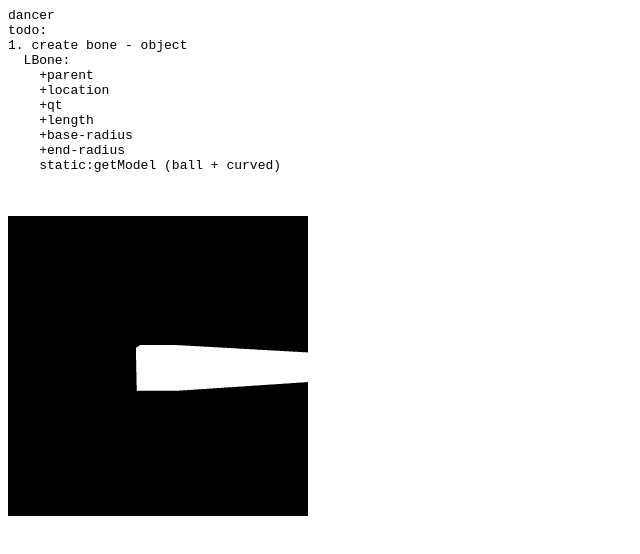
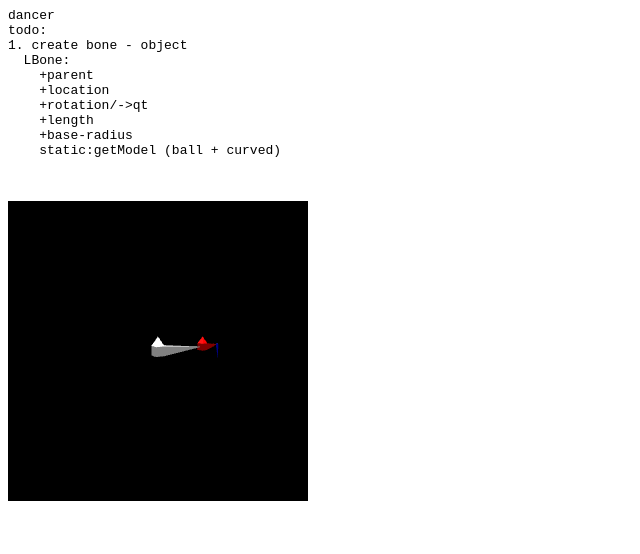
Before and after one commit to lukes611/Dance3D, a plain HTML site: page static/index.html in a window 1280 px wide. Shown: the whole page, without its empty margins (0-640 px from the left). Drawn offline with Linux system fonts and the light colour scheme.

Commit message:
now have working bone... i think

```diff
--- a/static/index.html
+++ b/static/index.html
@@ -9,6 +9,7 @@
     <script src="js/loqur/L3DOb.js"></script>
     <script src="js/loqur/three.js"></script>
     <script src="js/loqur/LVR.js"></script>
+    <script src="js/loqur/LSkeleton.js"></script>
 
   </head>
   <body>
@@ -19,10 +20,9 @@ todo:
   LBone:
     +parent
     +location
-    +qt
+    +rotation/->qt
     +length
     +base-radius
-    +end-radius
     static:getModel (ball + curved)
 
     </pre>
@@ -32,60 +32,24 @@ var renderer = new THREE.WebGLRenderer({antialias : true});
 renderer.setSize(300,300);
 $(document.body).append(renderer.domElement);
 
-function boneModel(size, length){
-  var ret = new L3DOb();
-  var hs = size / 2;
-  ret.verts.push(new LV3(-hs, -hs, hs));
-  ret.verts.push(new LV3(hs, -hs, hs));
-  ret.verts.push(new LV3(hs, hs, hs));
-  ret.verts.push(new LV3(-hs, hs, hs));
-  ret.verts.push(new LV3(-hs, -hs, -hs));
-  ret.verts.push(new LV3(hs, -hs, -hs));
-  ret.verts.push(new LV3(hs, hs, -hs));
-  ret.verts.push(new LV3(-hs, hs, -hs));
-  ret.verts.push(new LV3(length, 0, 0));
 
 
-  //front
-  ret.faces.push([0,1,2]);
-  ret.faces.push([0,2,3]);
-  //back:
-  ret.faces.push([4,7,6]);
-  ret.faces.push([4,6,5]);
-  //l-side:
-  ret.faces.push([0,3,7]);
-  ret.faces.push([0,7,4]);
-  //r-side:
-  //ret.faces.push([2,6,1]);
-  //ret.faces.push([6,5,1]);
-  //top:
-  ret.faces.push([3,2,6]);
-  ret.faces.push([3,6,7]);
-  //bottom:
-  ret.faces.push([4,5,0]);
-  ret.faces.push([0,5,1]);
-
-  //pyra#1
-  ret.faces.push([1,8,2]);
-  ret.faces.push([2,8,6]);
-  ret.faces.push([5,6,8]);
-  ret.faces.push([1,5,8]);
-
-
-  return ret;
-}
-
-var bone = boneModel(10, 100);
+var ng = 90;
 
 (function render(){
     var scene = new THREE.Scene();
-    var light = new THREE.AmbientLight( 0x050505 , 10); // soft white light
+    var light = new THREE.AmbientLight( 0x404040 , 2); // soft white light
     scene.add( light );
 
-    var dirLight = new THREE.DirectionalLight(0xffffff, 10);
-    dirLight.position.set(1, 1, 1);
+    var dirLight = new THREE.DirectionalLight(0xffffff, 15);
+    dirLight.position.set(0, 1, 0);
     scene.add(dirLight);
-    scene.add(bone.tjs({color : 'white'}));
+    var bone = new LBone(null, 10, 60, new LV3(0,0,0), new LV3(0,ng++,0));
+    var bone2 = new LBone(bone, 8, 30, new LV3(0,0,0), new LV3(0,Math.sin(ng/10) * 10, 0));
+    var bone3 = new LBone(bone2, 2, 20, new LV3(0,0,0), new LV3(0,0,Math.sin(ng/80) * 80));
+    scene.add(bone.getModel().tjs({color : 'white'}));
+    scene.add(bone2.getModel().tjs({color : 'red'}));
+    scene.add(bone3.getModel().tjs({color : 'blue'}));
 /*
     if(cont.drawEditor){
         var ob = createArm(100);
@@ -106,7 +70,7 @@ var bone = boneModel(10, 100);
 */
     var center = new LV3(0,0,0);
     var size = renderer.getSize();
-    var cam = L3DOb.cadCam(size.width, size.height, 90 , 10, 50);
+    var cam = L3DOb.cadCam(size.width, size.height, 90 , 10, 200);
     renderer.render( scene, cam);
     requestAnimationFrame( render );
 })();
--- a/static/js/loqur/LLA.js
+++ b/static/js/loqur/LLA.js
@@ -789,7 +789,7 @@ LQt.prototype.setAs = function(o){
     this.w = o.w;
 };
 
-//poly: LV3, angle: Number
+//pole: LV3, angle: Number
 LQt.fromPole = function(pole, angle){
     angle /= (2.0*LV2.rad2deg);
     ret = LQt.zero();
--- /dev/null
+++ b/static/js/loqur/LSkeleton.js
@@ -0,0 +1,107 @@
+
+
+function LBone(parent, baseSize, length, location, rotation){
+  this.parent = parent;
+  this.location = location.copy();
+  this.rotation = rotation.copy();
+  this.length = length;
+  this.base = baseSize;
+  this.children = [];
+}
+
+LBone.prototype.qt = function(){
+  if(this.parent == null) return LQt.rotation(this.rotation.x, this.rotation.y, this.rotation.z);
+  else{
+    var myQt = LQt.rotation(this.rotation.x, this.rotation.y, this.rotation.z);
+    return this.parent.qt().mult(myQt);
+  }
+};
+
+LBone.prototype.tip = function(){
+  var p, myQt;
+  if(this.parent == null){ //for the base, the tip is just the end + the base (location)
+    p = new LV3(this.length, 0, 0);
+    myQt = LQt.rotation(this.rotation.x, this.rotation.y, this.rotation.z);
+    myQt.multLV3(p);
+    return p.add(this.location);
+  }else{ //otherwise, it is the other tip,
+    p = new LV3(this.length, 0, 0);
+
+    myQt = this.qt()
+    myQt.multLV3(p);
+    var l = this.location.copy();
+    var qt2 = this.parent.qt();
+    qt2.multLV3(l);
+    return p.add(this.parent.tip()).add(l);
+  }
+};
+
+
+LBone.prototype.loc = function(){
+  if(this.parent == null) return this.location.copy();
+  else{
+    var pqt = this.parent.qt();
+    var l = this.location.copy();
+    pqt.multLV3(l);
+    return this.parent.tip().add(l);
+  }
+};
+
+
+LBone.prototype.getModel = function(){
+  var ret = new L3DOb();
+  var hs = this.base / 2;
+  ret.verts.push(new LV3(-hs, -hs, hs));
+  ret.verts.push(new LV3(hs, -hs, hs));
+  ret.verts.push(new LV3(hs, hs, hs));
+  ret.verts.push(new LV3(-hs, hs, hs));
+  ret.verts.push(new LV3(-hs, -hs, -hs));
+  ret.verts.push(new LV3(hs, -hs, -hs));
+  ret.verts.push(new LV3(hs, hs, -hs));
+  ret.verts.push(new LV3(-hs, hs, -hs));
+  ret.verts.push(new LV3(this.length, 0, 0));
+  ret.verts.push(new LV3(0, this.base*1.5, 0));
+
+
+  //front
+  ret.faces.push([0,1,2]);
+  ret.faces.push([0,2,3]);
+  //back:
+  ret.faces.push([4,7,6]);
+  ret.faces.push([4,6,5]);
+  //l-side:
+  ret.faces.push([0,3,7]);
+  ret.faces.push([0,7,4]);
+  //r-side:
+  //ret.faces.push([2,6,1]);
+  //ret.faces.push([6,5,1]);
+  //top:
+  //ret.faces.push([3,2,6]);
+  //ret.faces.push([3,6,7]);
+  //bottom:
+  ret.faces.push([4,5,0]);
+  ret.faces.push([0,5,1]);
+
+  //pyra#1
+  ret.faces.push([1,8,2]);
+  ret.faces.push([2,8,6]);
+  ret.faces.push([5,6,8]);
+  ret.faces.push([1,5,8]);
+
+  //top-pyra
+  ret.faces.push([3,2,9]);
+  ret.faces.push([2,6,9]);
+  ret.faces.push([7,9,6]);
+  ret.faces.push([3,9,7]);
+
+  var qt = this.qt();
+  var loc = this.loc();
+  for(var i = 0; i < ret.verts.length; i++){
+    qt.multLV3(ret.verts[i]);
+    ret.verts[i].iadd(loc);
+  }
+
+
+  return ret;
+
+};
```
